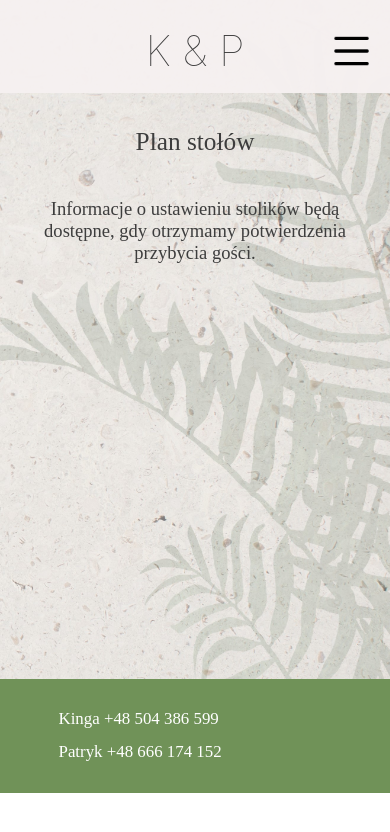
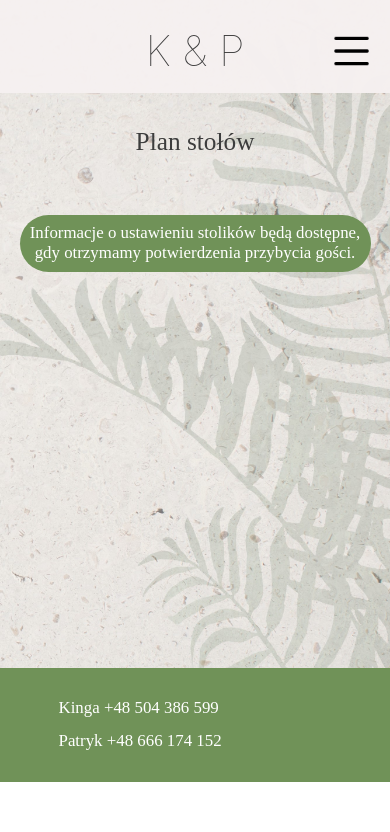
Before and after one commit to PiotrekkP/kpwedding, a React (Create React App) app: page /plan-stolow in a window 390 px wide. Shown: the top 832 px of the page. Built offline with nearby package versions, Linux system fonts and the light colour scheme.

Commit message:
styl dodany do stolikow

```diff
--- a/src/Tables.css
+++ b/src/Tables.css
@@ -16,12 +16,15 @@
         padding-bottom: 2vh;
     }
     .p-site-info{
-        color: rgba(61, 61, 61, 1);
+        color: white;
+        background-color: rgb(112,146,88);
         margin-left: 5vw;
         margin-right: 5vw;
-        margin-top: 0vh;
-        font-size: 2.2vh;
-        padding-bottom: 2vh;
+        margin-top: 2vh;
+        font-size: 2vh;
+        padding-bottom: 1vh;
+        padding-top: 1vh;
+        border-radius: 50vw;
     }
     .p-tables-left-headers {
         height: 3vh;
```
